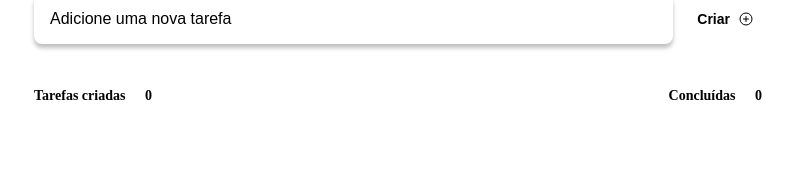
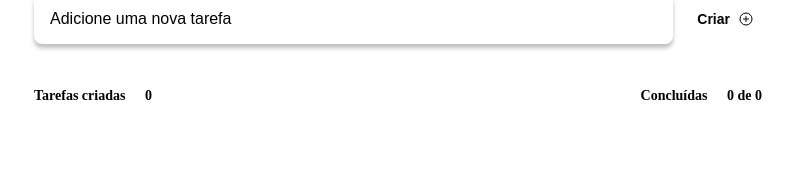
Before and after one commit to hitalloazevedo/todo-rocket, a React (Vite) app: page / in a window 1280 px wide. Shown: the part 184-360 px from the top of the page, without its empty margins (238-1031 px from the left). Built offline with nearby package versions, Linux system fonts and the light colour scheme; the HTML template or start-up script is replaced by a standard one.

Commit message:
feat: add done props to each task

```diff
--- a/src/App.tsx
+++ b/src/App.tsx
@@ -9,12 +9,14 @@ import { useState } from 'react'
 function App() {
 
   const [tasks, setTasks] = useState([])
+  const [doneTasks, setDoneTasks] = useState(0)
 
 
   // Cada task é um obj {id: number, content: 'blabla'}
   interface Task {
     id: number;
     content: string;
+    done: boolean;
   }
 
   // createNewTask receberá um task {}
@@ -28,6 +30,12 @@ function App() {
     })
 
     setTasks(newArray)
+
+    const leftTasks = newArray.filter(onetask => {
+      return onetask.done == false
+    })
+
+    setDoneTasks(newArray.length - leftTasks.length)
   }
 
   return (
@@ -38,7 +46,7 @@ function App() {
       <div className='tasksArea'>
         <header>
           <p className='createdTasks'>Tarefas criadas <span>{tasks.length}</span></p>
-          <p className='doneTasks'>Concluídas <span>0</span></p>
+          <p className='doneTasks'>Concluídas <span>{doneTasks} de {tasks.length}</span></p>
         </header>
 
         <div className='tasksList'>
@@ -47,8 +55,11 @@ function App() {
               return (
                 <Task
                 key={task.content}
-                content={task.content}
+                allTasks={tasks}
+                task={task}
                 deleteTask={deleteTask}
+                setDoneTasks={setDoneTasks}
+                doneTasks={doneTasks}
                 />
               )
             })
```
